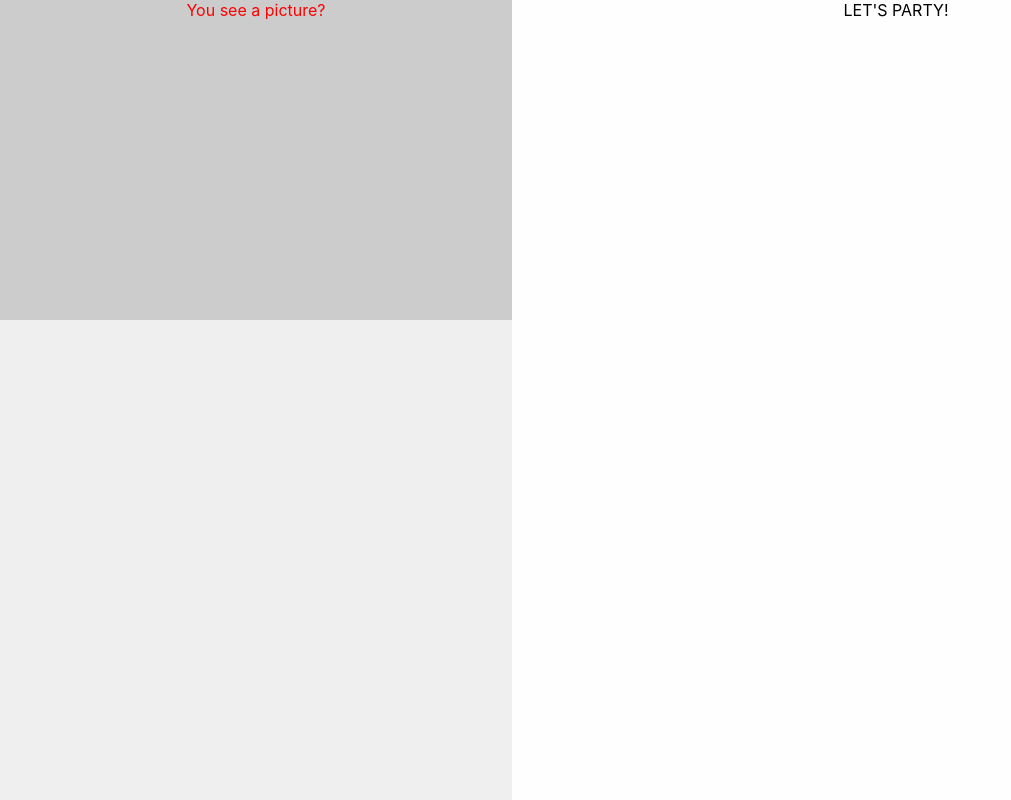
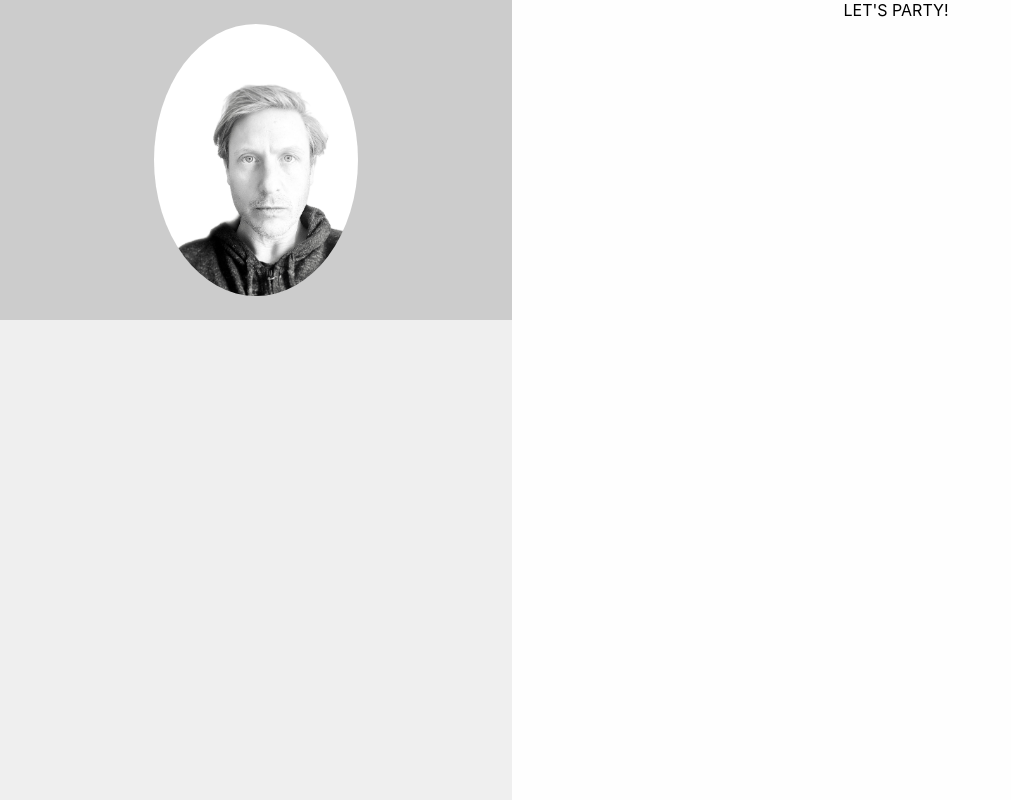
Before and after one commit to lawrend/urban-waddle-djl, a React (Create React App) app: page / in a window 1280 px wide. Shown: the whole page, without its empty margins (0-1011 px from the left). Built offline with nearby package versions, Linux system fonts and the light colour scheme.

Commit message:
added portrait photo and stopped stretching

```diff
--- a/src/containers/pictures/PortraitContainer.js
+++ b/src/containers/pictures/PortraitContainer.js
@@ -1,10 +1,12 @@
 import React, {Component} from 'react';
+import portrait from '../../portrait.jpeg';
 
 class PortraitContainer extends Component {
   render() {
     return (
       <div className='portrait-container'>
-        You see a picture?
+        <img className = 'portrait' src={portrait} />
+
       </div>
     )
   }
--- a/src/css/left-top.css
+++ b/src/css/left-top.css
@@ -14,3 +14,12 @@
   background-color: #ccc;
   width: 100%;
 }
+
+.portrait {
+  border-radius: 50%;
+  height: 85%;
+}
+
+img {
+  align-self: center;
+}
```
Also changed, not shown: src/portrait.jpeg (added).
